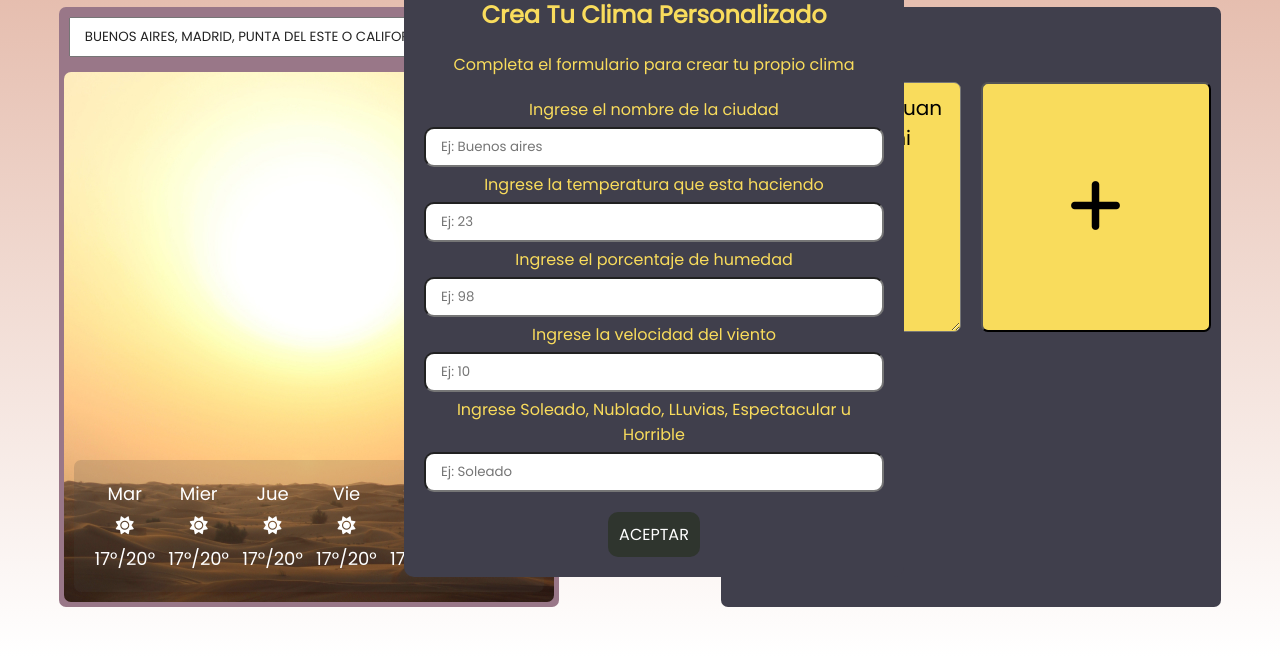
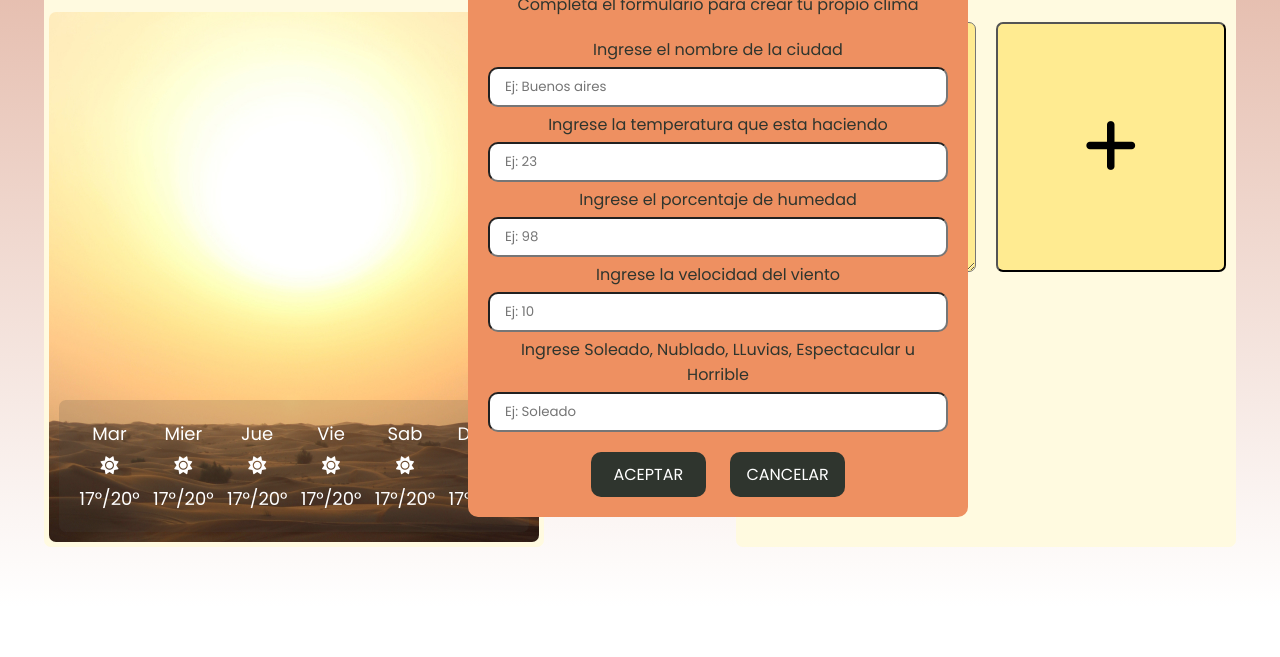
Before and after one commit to JuanCruzValencia/DesafiosJS_CoderHouse, a website: page Desafio5_Events/index.html in a window 1280 px wide. Shown: the part 223-880 px from the top of the page. After the commit the page ends 830 px from the top, so only its background shows below. Drawn offline with Linux system fonts and the light colour scheme.

Commit message:
Desafio5_Events v1.1

```diff
--- a/Desafio5_Events/app1.js
+++ b/Desafio5_Events/app1.js
@@ -75,16 +75,35 @@ function getPreWeather(){
   if(choice) printDom(choice)
 };
 
+//Evento cuando el usuario ingresa uno de los climas predeterminados
 const inputSubmit = document.querySelector('.submit_input');
 inputSubmit.addEventListener('click', () => getPreWeather());
 
-let userNewWeather = document.getElementById('weather_form-button');
+//Evento cuando el usuario ingresa su propio clima y se cierra la ventana
+const userNewWeather = document.getElementById('form_ok-button');
+const weatherForm = document.getElementById('weather_form-container');
 userNewWeather.addEventListener('click', () => {
   newWeather();
-  weatherForm.style.display = 'none';
+  closeForm();
 });
 
-let weatherForm = document.getElementById('weather_form-container');
+//funcion que abre el popup form
+function openForm(){
+  weatherForm.style.display = 'flex';
+}
+//funcionm que cierra el popuopform
+const cancelButton = document.getElementById('form_cancel-button');
+cancelButton.addEventListener('click', () => {
+  closeForm();
+});
+function closeForm(){
+  weatherForm.style.display = 'none';
+}
+//Evento que abre el form para ingresar le nuevo clima
+const playButton = document.getElementById('play_button');
+playButton.addEventListener('click', () => {
+  openForm();
+});
 
 //Funcion que le permite al usuario construir un nuevo clima
 function newWeather(){
--- a/Desafio5_Events/index.html
+++ b/Desafio5_Events/index.html
@@ -11,7 +11,7 @@
 <body>
     <!-- Titulo del Desafio y nombre -->
     <h1 class="main__h1">weather app</h1>
-    <h2 class="main__h2">modelo estatico</h2>
+    <h2 class="main__h2"></h2>
     <!-- Contenedor de toda la vista -->
     <div class="main_container">
         <div class="app_container">
@@ -85,7 +85,10 @@
                 <label for="weather_input-icon">Ingrese Soleado, Nublado, LLuvias, Espectacular u Horrible</label>
                 <input type="text" id="weather_input-icon" placeholder="Ej: Soleado">
             </form>
-            <button id="weather_form-button">aceptar</button>
+            <div>
+                <button id="form_ok-button">aceptar</button>
+                <button id="form_cancel-button">cancelar</button>
+            </div>
         </div>
         <!-- Agregando un sticky note a la app como posible mejora -->
         <div class="sticky_container">
--- a/Desafio5_Events/style.css
+++ b/Desafio5_Events/style.css
@@ -64,7 +64,7 @@ body{
     width: 500px;
     margin: 5rem auto;
     justify-content: space-evenly;
-    background-color: #978;
+    background-color: #fffae0;
     border-radius: 7px;
 }
 
@@ -94,6 +94,7 @@ body{
     width: 20%;
     background-color: #222;
     color: #fff;
+    cursor: pointer;
 }
 
 /* Estilo de la infornacion */
@@ -163,15 +164,15 @@ body{
 #weather_form-container {
     display: flex;
     flex-flow: column;
-    position: absolute;
-    left: 30%;
+    position: fixed;
+    left: 35%;
     height: 600px;
     width: 500px;
     gap: 2rem;
-    color: #F9DC5C;
+    color: rgb(47, 53, 46);
     padding: 2rem;
     margin: 2rem;
-    background-color: #403F4C;
+    background-color: #ee9061;
     font-size: .8em;
     border-radius: 10px;
 }
@@ -179,6 +180,24 @@ body{
 .weather_form-title {
     text-transform: capitalize;
     font-weight: 600;
+}
+#play_container {
+    align-self: center;
+}
+
+#play_button {
+    text-transform: uppercase;
+    align-self: center;
+    height: 90px;
+    width: 100%;
+    font-size: 1em;
+    padding: 1rem;
+    background-color: rgb(47, 53, 46);
+    color: #fff;
+    border: transparent;
+    border-radius: 100%;
+    margin-right: 2rem;
+    cursor: pointer;
 }
 
 #weather_form {
@@ -197,17 +216,33 @@ body{
     padding: .5rem;
 }
 
-#weather_form-button {
+#form_ok-button {
     text-transform: uppercase;
     align-self: center;
-    width: 20%;
+    width: 25%;
     font-size: 1em;
     padding: 1rem;
     background-color: rgb(47, 53, 46);
     color: #fff;
     border: transparent;
     border-radius: 10px;
+    margin-right: 2rem;
+    cursor: pointer;
 }
+
+#form_cancel-button {
+    text-transform: uppercase;
+    align-self: center;
+    width: 25%;
+    font-size: 1em;
+    padding: 1rem;
+    background-color: rgb(47, 53, 46);
+    color: #fff;
+    border: transparent;
+    border-radius: 10px;
+    cursor: pointer;
+}
+
 
 /* ESTILOS STICKY APP */
 
@@ -218,7 +253,7 @@ body{
     width: 500px;
     margin: 5rem auto;
     justify-content: flex-start;
-    background-color: #403F4C;
+    background-color: #fffae0;
     border-radius: 7px;
 }
 
@@ -228,7 +263,7 @@ body{
 }
 
 .sticky_container .sticky-note{
-    background-color: #F9DC5C;
+    background-color: #ffeb91;
     margin: 1rem;
     border-radius: 7px;
     height: 250px;
@@ -239,7 +274,7 @@ body{
 }
 
 .note_button {
-    background-color: #F9DC5C;
+    background-color: #ffeb91;
     margin: 1rem;
     border-radius: 7px;
     height: 250px;
@@ -248,6 +283,7 @@ body{
     font-size: 3em;
     font-weight: 900;
     text-transform: uppercase;
+    cursor: pointer;
 }
 
 .sticky-note::-webkit-scrollbar{
@@ -259,5 +295,5 @@ body{
     padding: 1.5rem;
     text-transform: uppercase;
     letter-spacing: .1em;
-    color: #fff;
+    color: rgb(47, 53, 46);
 }
```
